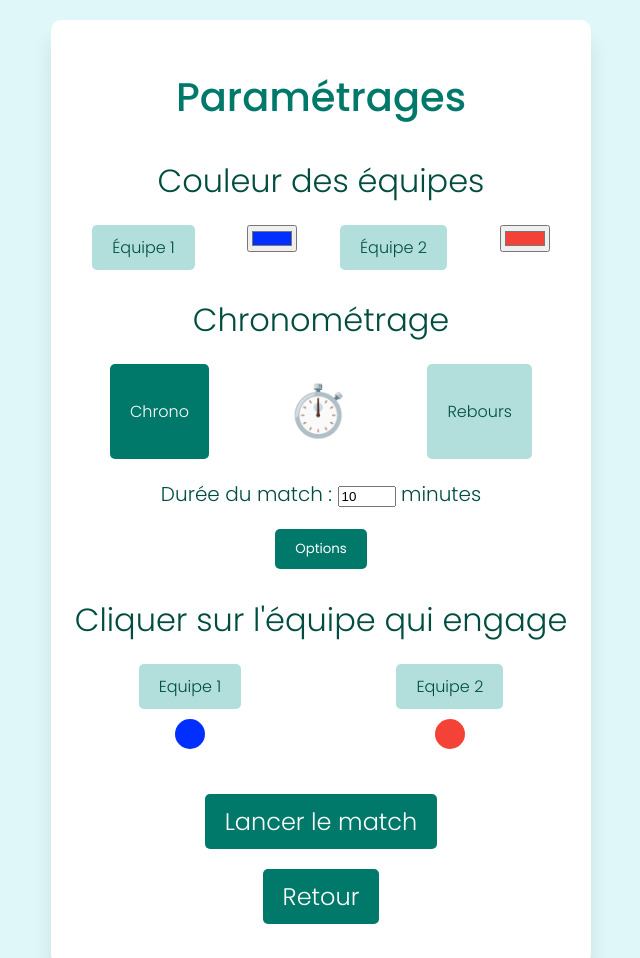
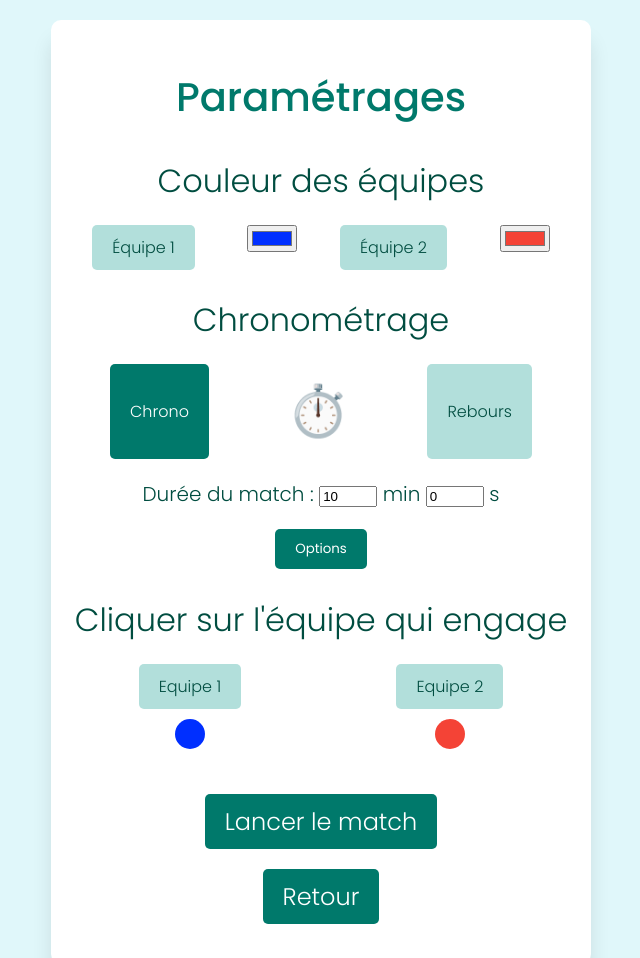
Before and after one commit to 0v3rdr1v3script/EasyPS, a plain HTML site: page Settings.html in a window 1280 px wide. Shown: the top 958 px of the page, without its empty margins (319-959 px from the left). Drawn offline with Linux system fonts and the light colour scheme.

Commit message:
ajout secondes timer

```diff
--- a/Settings.html
+++ b/Settings.html
@@ -32,7 +32,8 @@
             </div>
             <div class="timer-change" style="font-size: 20px; font-weight: 300; color: #004d40;">
             <span>Durée du match :</span>
-            <input type="number" id="match-duration" value="10" min="1" style="width:50px;"> minutes
+            <input type="number" id="match-duration-min" value="10" min="0" style="width:50px;"> min
+            <input type="number" id="match-duration-sec" value="0" min="0" max="59" style="width:50px;"> s
             </div>
         </div>
 
```
